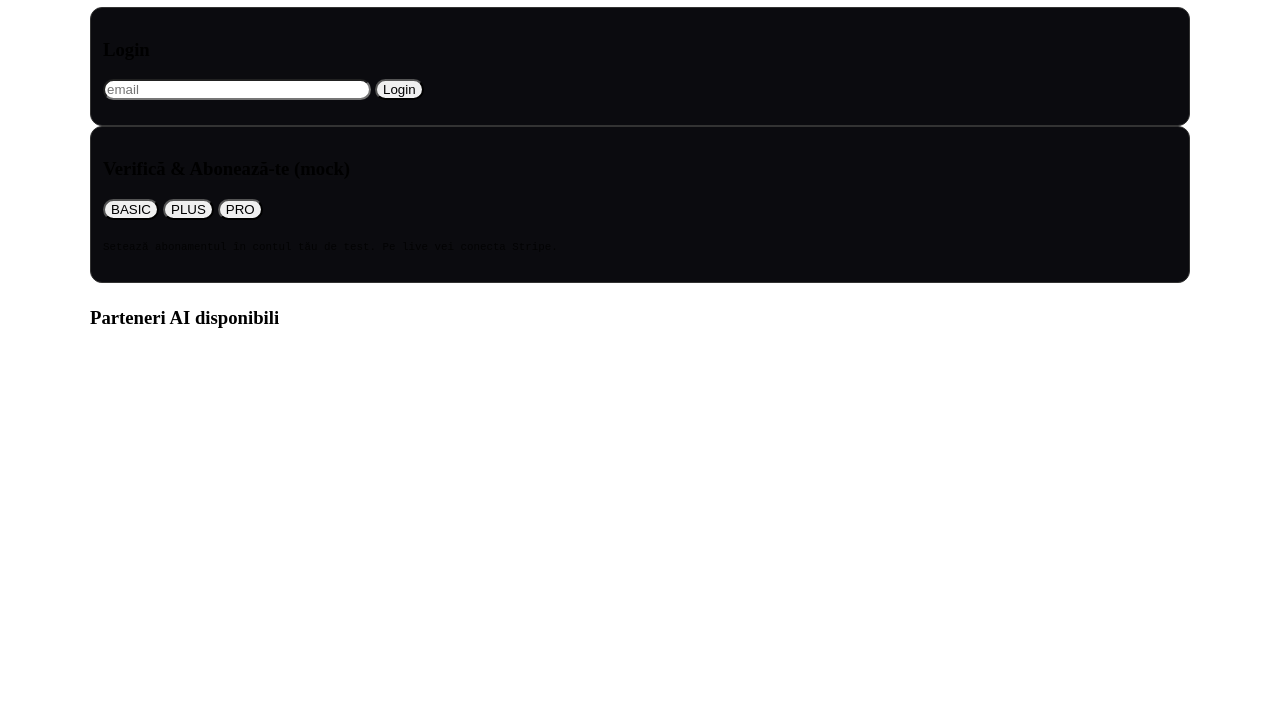
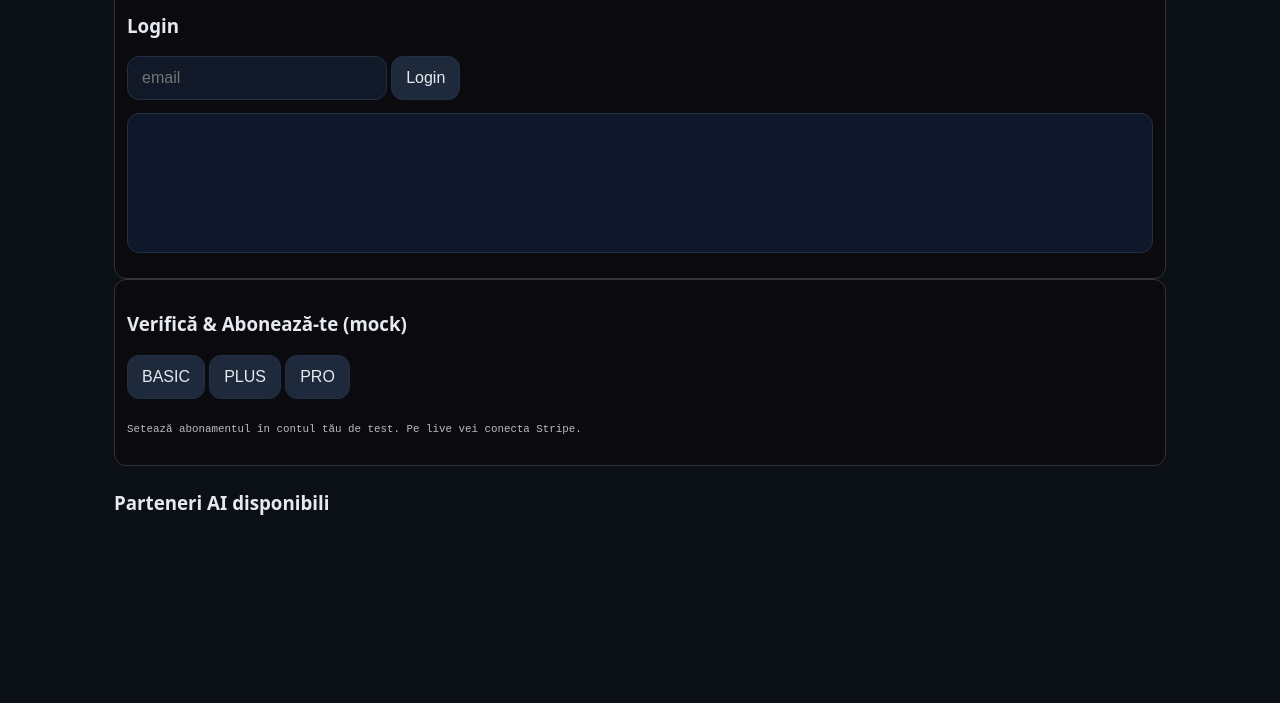
Before and after one commit to the-future-pro/the-future-pro69, a website: page public/premium.html in a window 1280 px wide. Shown: the part 97-800 px from the top of the page. Drawn offline with Linux system fonts and the light colour scheme; no server answers.

Commit message:
Update style.css

```diff
--- a/public/style.css
+++ b/public/style.css
@@ -1,5 +1,28 @@
-/* ====== Landing polish (poate fi adăugat la final) ====== */
-:root{ --ui-radius:14px; }
-.wrap input, .wrap button, .wrap select, .wrap textarea {
-  border-radius: var(--ui-radius);
+/* Tema dark comună */
+:root{
+  --bg:#0b0f16; --panel:#0f172a; --line:#223047;
+  --ink:#e6e9ef; --muted:#a7b0c0; --btn:#1e293b; --primary:#3b82f6;
+  --input:#111827;
 }
+*{box-sizing:border-box}
+html,body{background:var(--bg);color:var(--ink);font-family:system-ui,Segoe UI,Roboto,Arial;margin:0}
+a{color:#9ec5ff;text-decoration:none}
+.wrap{max-width:900px;margin:0 auto;padding:24px}
+
+/* Form controls */
+input,select,button{
+  font-size:16px;border-radius:12px;border:1px solid var(--line);
+  background:var(--input);color:var(--ink);padding:12px 14px;
+}
+button{cursor:pointer;background:var(--btn)}
+button.primary{background:var(--primary)}
+label{display:block;margin:10px 0 6px;color:var(--muted)}
+
+/* Output box */
+pre{
+  background:var(--panel);border:1px solid var(--line);
+  border-radius:12px;padding:16px;overflow:auto;min-height:140px;
+}
+
+/* Titluri */
+h1{font-size:28px;margin:0 0 16px}
```
